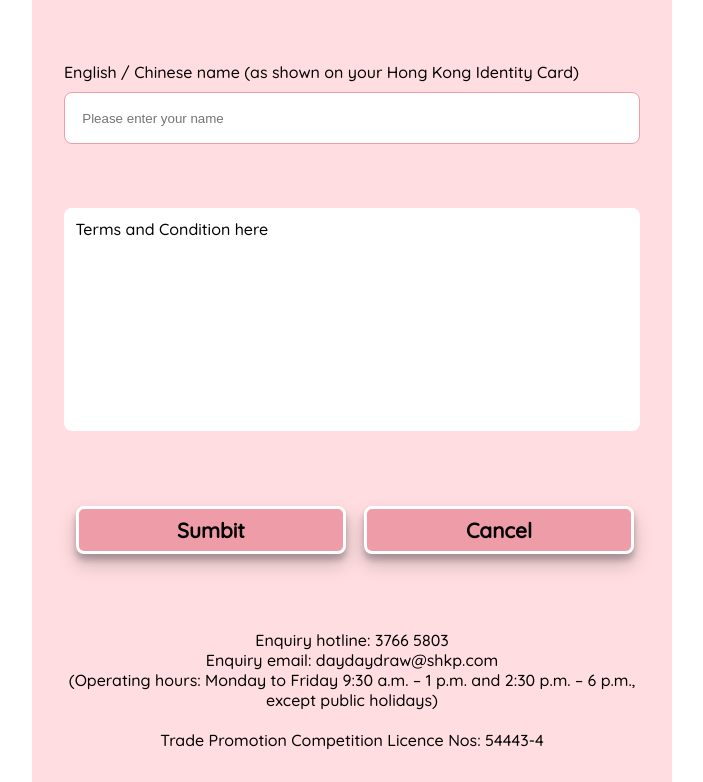
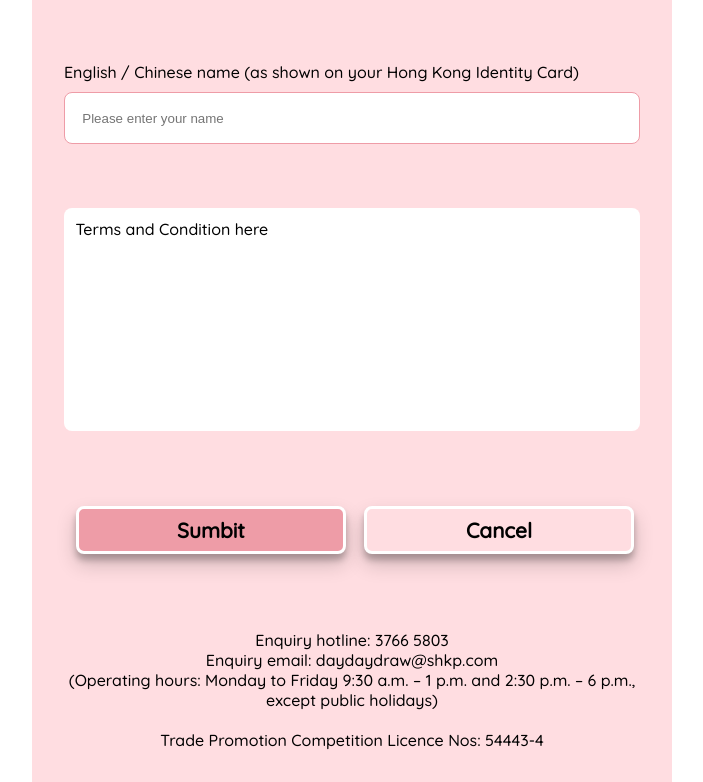
Before and after one commit to zul-adn/lucky-draw, a React (Create React App) app: page /#/form in a window 1280 px wide. Shown: the part 514-1296 px from the top of the page, without its empty margins (288-991 px from the left). Built offline with nearby package versions, Linux system fonts and the light colour scheme.

Commit message:
button style

```diff
--- a/src/components/commons/button/button.css
+++ b/src/components/commons/button/button.css
@@ -5,7 +5,6 @@
     align-items: center;
     font-size: 1rem;
     padding:3% 0 3% 0;
-    background-color: #ee9ca7;
     border-radius: 8px;
     border: 3px solid #fff;
     box-shadow: rgba(0, 0, 0, 0.19) 0px 10px 20px, rgba(0, 0, 0, 0.23) 0px 6px 6px;
@@ -17,5 +16,5 @@
 
 .btn:hover{
     cursor: pointer;
-    transform: scale(1.03);
+    transform: scale(1.02);
 }
```
